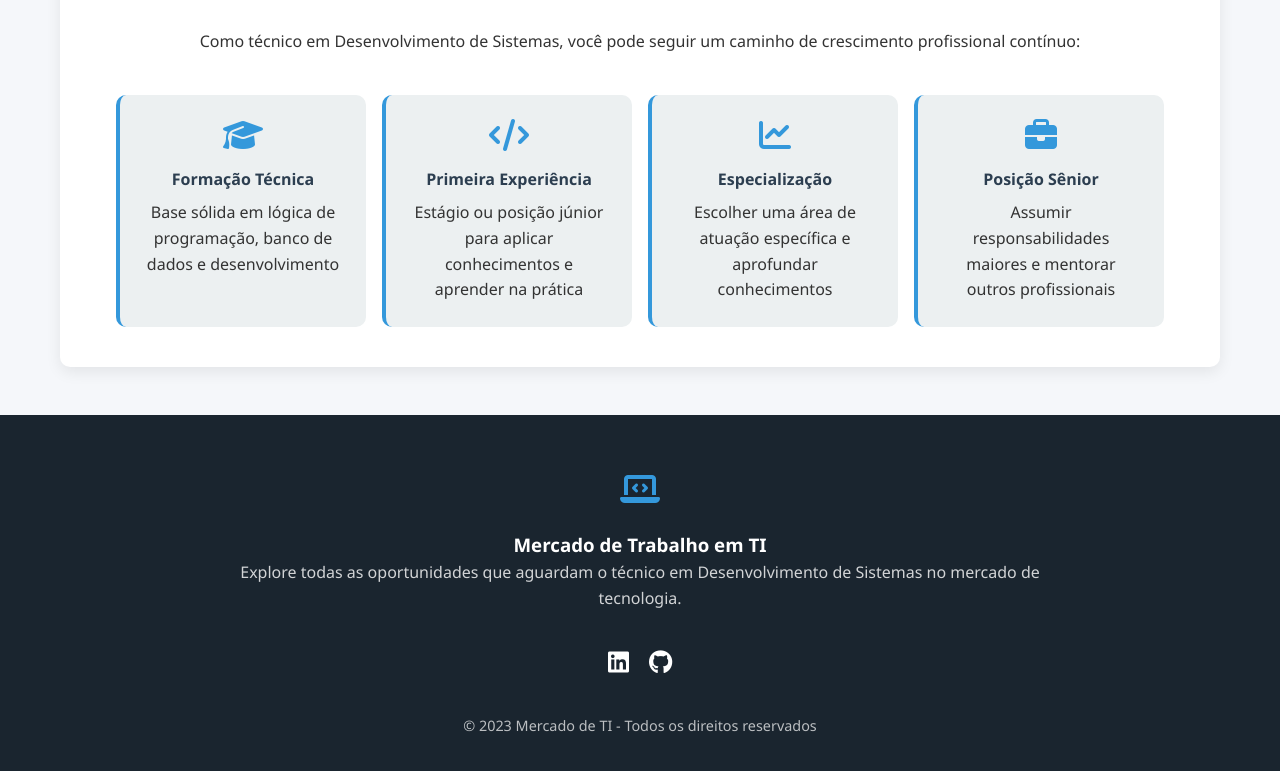
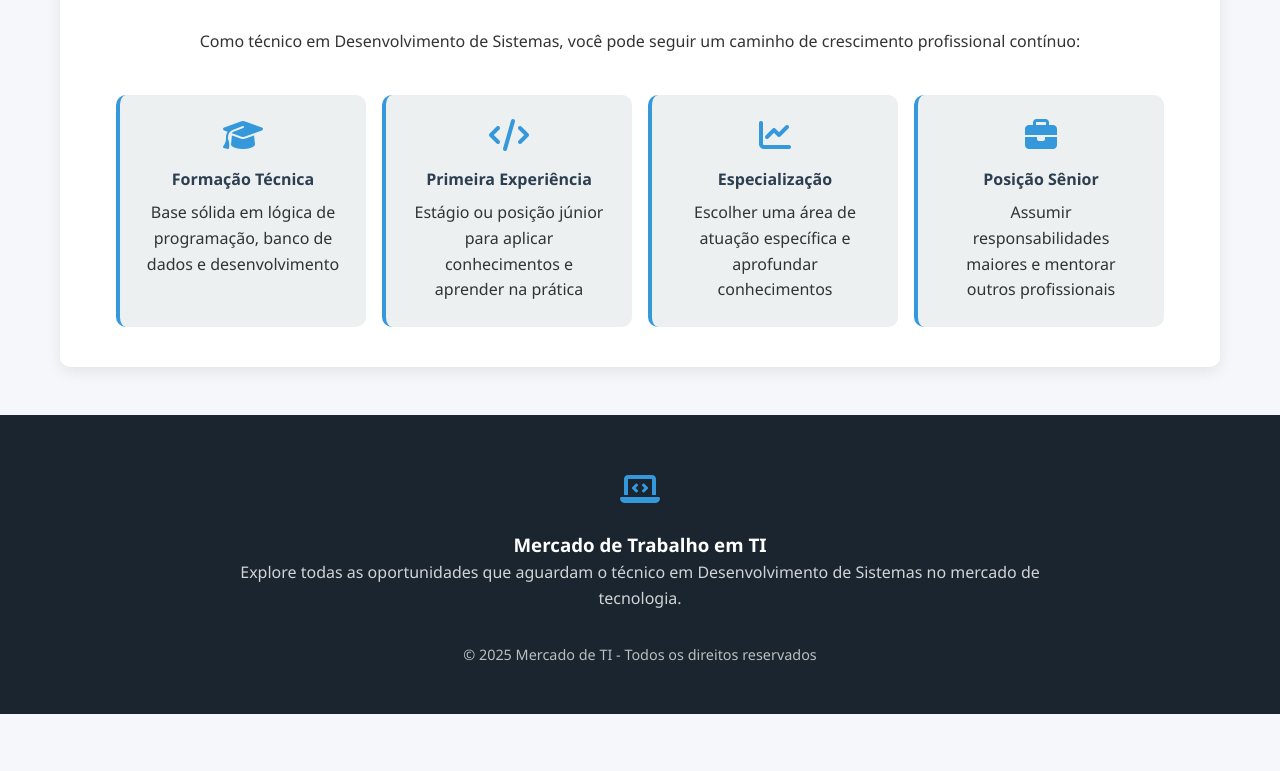
Before and after one commit to almeida-cma/mercado_ti, a plain HTML site: page index.html in a window 1280 px wide. Shown: the part 2331-3102 px from the top of the page. After the commit the page ends 3045 px from the top, so only its background shows below. Drawn offline with Linux system fonts and the light colour scheme.

Commit message:
Update index.html

```diff
--- a/index.html
+++ b/index.html
@@ -549,17 +549,12 @@
                 <p class="footer-text">
                     Explore todas as oportunidades que aguardam o técnico em Desenvolvimento de Sistemas no mercado de tecnologia.
                 </p>
-
-				<div class="social-icons">
-					<a href="https://www.linkedin.com/in/cristiano-marcio-araujo-almeida/" target="_blank" rel="noopener noreferrer"><i class="fab fa-linkedin"></i></a>
-					<a href="https://github.com/cristiano-almeida" target="_blank" rel="noopener noreferrer"><i class="fab fa-github"></i></a>
-				</div>
-
                 <p style="margin-top: 2rem; opacity: 0.7; font-size: 0.9rem;">
-                    &copy; 2023 Mercado de TI - Todos os direitos reservados
+                    &copy; 2025 Mercado de TI - Todos os direitos reservados
                 </p>
             </div>
         </div>
     </footer>
 </body>
+
 </html>
```
